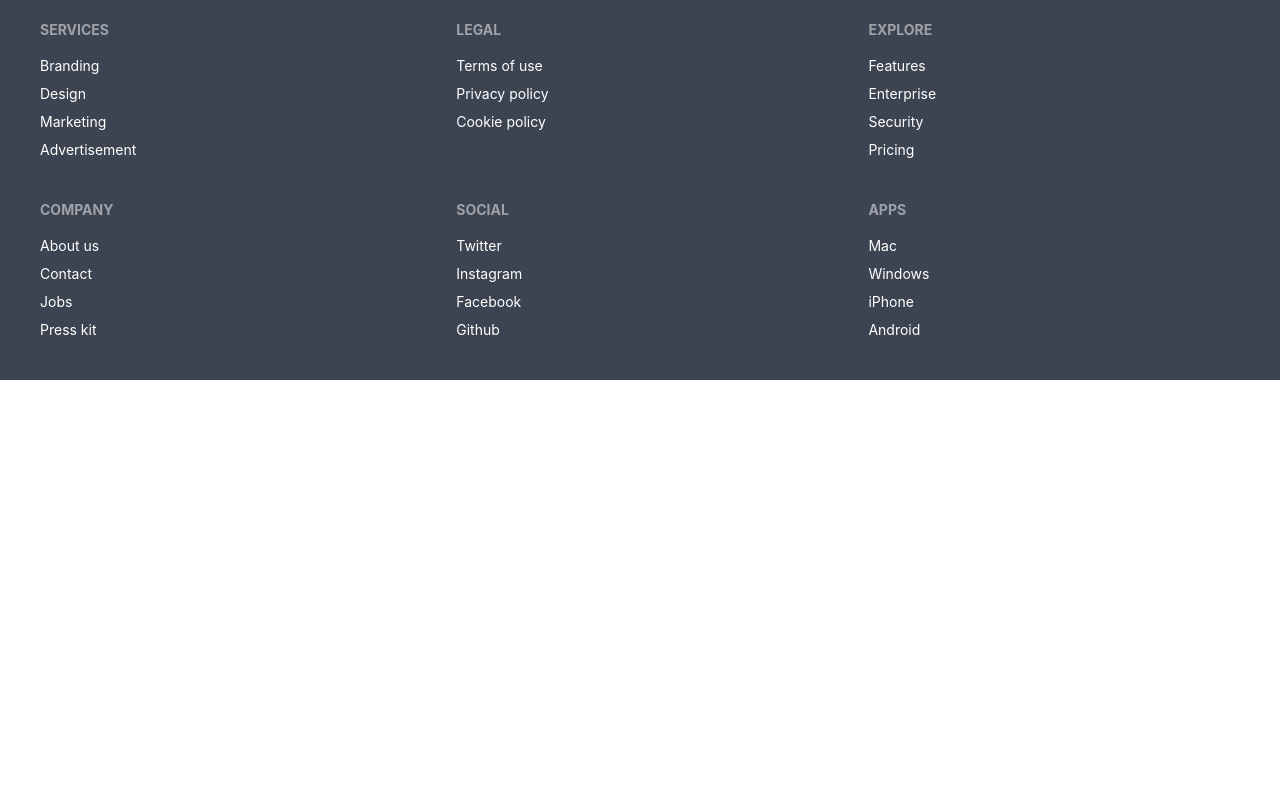
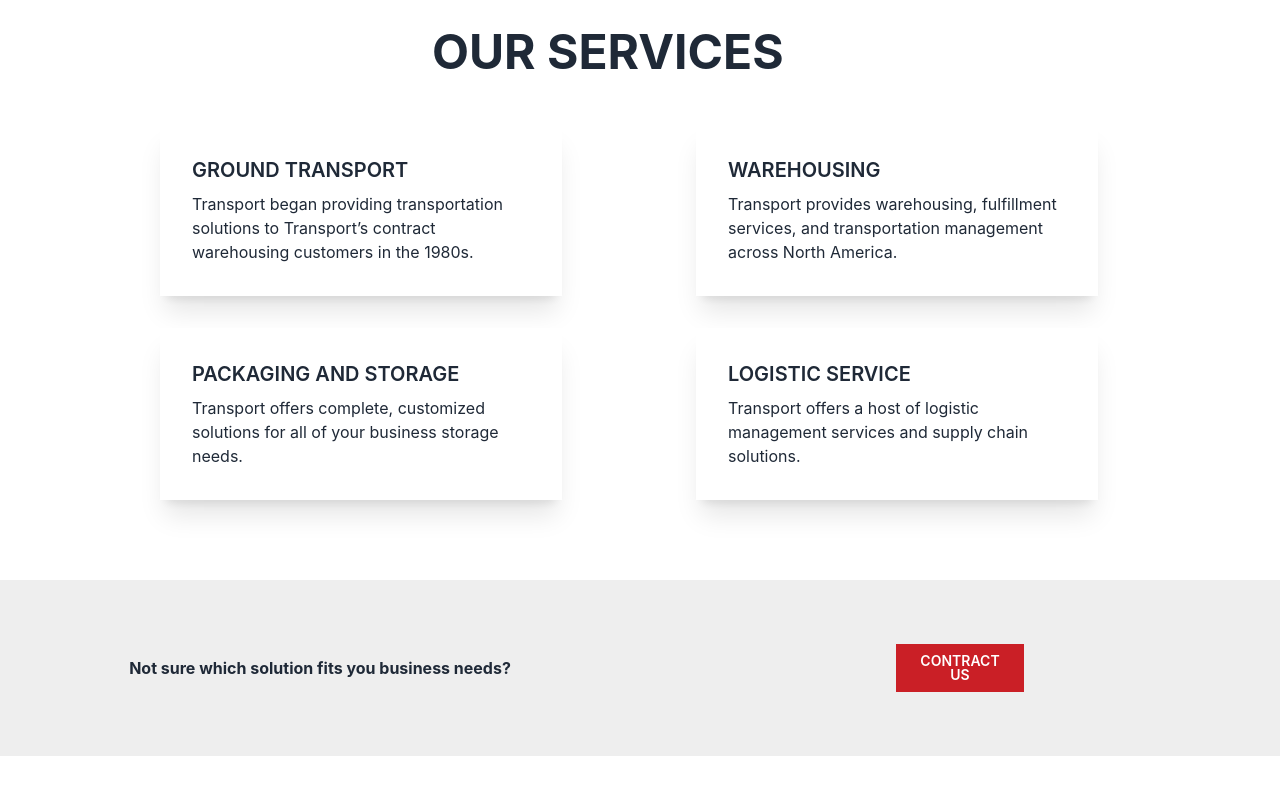
Before and after one commit to Muhammad-Mehedi-Hasan-Opi-Sarker/warehouse-system, a React (Create React App) app: page / in a window 1280 px wide. Shown: the part 1760-2560 px from the top of the page. Before the commit the page ends 2140 px from the top, so only its background shows below. Built offline with nearby package versions, Linux system fonts and the light colour scheme.

Commit message:
contract us

```diff
--- /dev/null
+++ b/src/Pages/Home/ContractHome.js
@@ -0,0 +1,14 @@
+import React from 'react';
+
+const ContractHome = () => {
+    return (
+        <div className='mt-12 mb-12 h-44 grid grid-cols-2 justify-items-center items-center'
+         style={{backgroundColor:'#eeeeee'}}>
+            <h4 className='font-bold'>Not sure which solution fits you business needs?</h4>
+            <button className='btn rounded-none w-32 border-none' style={{backgroundColor:'#CA1F26'}}
+            >Contract Us</button>
+        </div>
+    );
+};
+
+export default ContractHome;
--- a/src/Pages/Home/Home.js
+++ b/src/Pages/Home/Home.js
@@ -1,7 +1,9 @@
 import React from 'react';
 import Footer from '../Shared/Footer';
 import Banner from './Banner';
+import ContractHome from './ContractHome';
 import Form from './Form';
+import HomeServices from './HomeServices/HomeServices';
 import OtherService from './OtherService';
 
 const Home = () => {
@@ -10,6 +12,8 @@
             <Banner></Banner>
             <OtherService></OtherService>
             <Form></Form>
+            <HomeServices></HomeServices>
+            <ContractHome></ContractHome>
             <Footer></Footer>
         </div>
     );
--- /dev/null
+++ b/src/Pages/Home/HomeServices/HomeServices.js
@@ -0,0 +1,47 @@
+import React from 'react';
+
+const HomeServices = () => {
+    return (
+        <div className='px-12 grid justify-center mt-12'>
+            <h1 className='font-bold lg:text-5xl text-2xl lg:ml-96 mb-12'>OUR SERVICES</h1>
+            <div className='grid lg:grid-cols-2 lg:ml-28'>
+                {/* card 1 */}
+                <div class="card w-3/4 bg-base-100 shadow-xl mb-8 rounded-none">
+                    <div class="card-body">
+                        <h2 class="card-title">GROUND TRANSPORT</h2>
+                        <p>Transport began providing transportation solutions to
+                            Transport’s contract warehousing customers in the 1980s.</p>
+                    </div>
+                </div>
+
+                {/* card 2 */}
+                <div class="card w-3/4 bg-base-100 shadow-xl mb-8 rounded-none">
+                    <div class="card-body">
+                        <h2 class="card-title">WAREHOUSING</h2>
+                        <p>Transport provides warehousing, fulfillment services,
+                            and transportation management across North America.</p>
+                    </div>
+                </div>
+
+                {/* card 3 */}
+                <div class="card w-3/4 bg-base-100 shadow-xl mb-8 rounded-none">
+                    <div class="card-body">
+                        <h2 class="card-title">PACKAGING AND STORAGE</h2>
+                        <p>Transport offers complete, customized solutions
+                            for all of your business storage needs.</p>
+                    </div>
+                </div>
+                <div class="card w-3/4 bg-base-100 shadow-xl mb-8 rounded-none">
+                    <div class="card-body">
+                        <h2 class="card-title">LOGISTIC SERVICE</h2>
+                        <p>Transport offers a host of logistic management
+                            services and supply chain solutions.</p>
+                    </div>
+                </div>
+
+            </div>
+        </div>
+    );
+};
+
+export default HomeServices;
```
